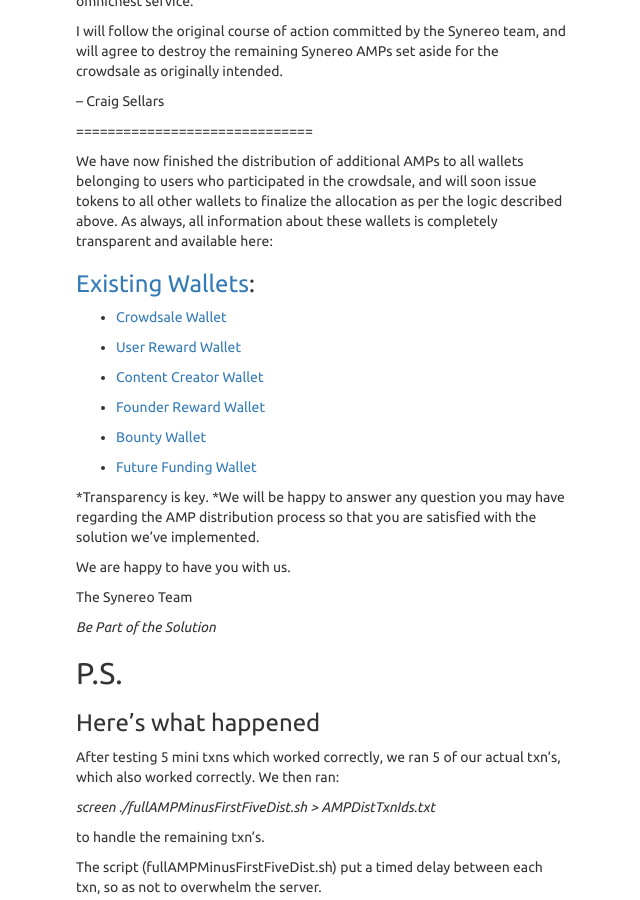
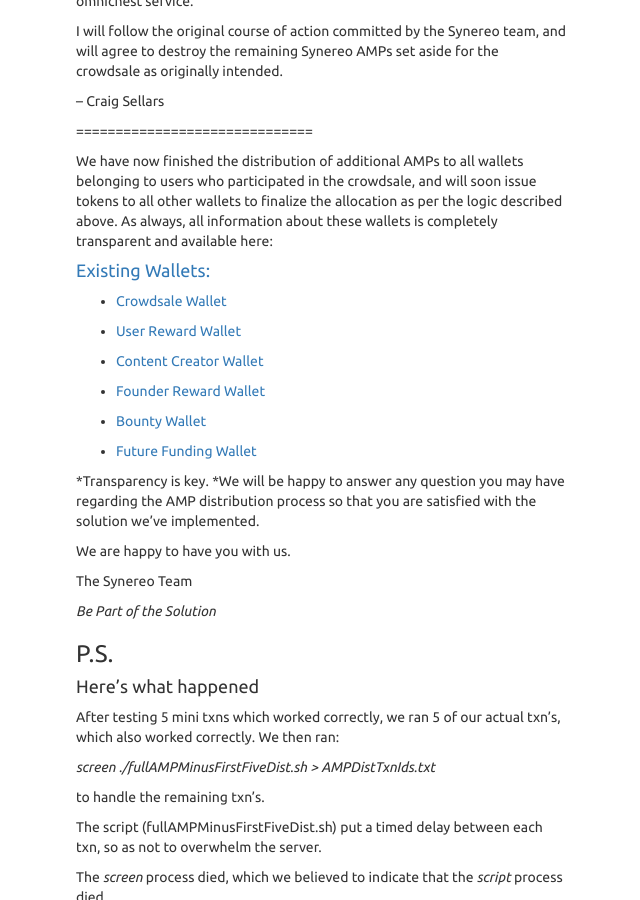
Before and after one commit to synereo/blog.synereo.com, a Jekyll site: the page built from _posts/2015-05-10-amp-distribution-complete.markdown, in a window 1280 px wide and 900 px high, scrolled down 1666 px. Shown: the whole window, without its empty margins (319-959 px from the left). Built offline with Jekyll 4.4.1, drawn with Linux system fonts in a browser that asks for light colours; nearby versions of some CDN libraries; a script that is not in the unit is left out.

Commit message:
Update 2015-05-10-amp-distribution-complete.markdown
Fixed URL and Bold Formatting

```diff
--- a/_posts/2015-05-10-amp-distribution-complete.markdown
+++ b/_posts/2015-05-10-amp-distribution-complete.markdown
@@ -71,7 +71,7 @@
 
 We have now finished the distribution of additional AMPs to all wallets belonging to users who participated in the crowdsale, and will soon issue tokens to all other wallets to finalize the allocation as per the logic described above. As always, all information about these wallets is completely transparent and available here:
 
-### [Existing W](http://omnichest.info/lookupsp.aspx?sp=39)[allets](http://omnichest.info/lookupsp.aspx?sp=39):
+#### [Existing Wallets:](http://omnichest.info/lookupsp.aspx?sp=39)
 
 * [Crowdsale Wallet](http://omnichest.info/lookupadd.aspx?address=3Q7T1ES6atTpeSid3w17HS3eEsHbhQC9jf)
 
@@ -93,9 +93,9 @@
 
 *Be Part of the Solution*<br>
 
-##P.S.
+###P.S.
 
-###Here's what happened
+####Here's what happened
 
 After testing 5 mini txns which worked correctly, we ran 5 of our actual txn's, which also worked correctly. We then ran:
 
@@ -119,7 +119,7 @@
 
 We launched the first of the smaller batches and noticed we were beginning to get insufficient funds errors, that's when we discovered the double payouts, and stopped the whole process to figure out what was going on.
 
-###Here's our analysis
+####Here's our analysis
 
 Since we never ran the second of the smaller batches, but we confirmed txn's in the blockchain addresses in the second of the smaller batches, what must have happened is the script process kept running even though the screen process died.
 
@@ -129,7 +129,7 @@
 
 So, when we restarted we restarted from where we believed it had failed, those txn's were already in flight.
 
-###Here's what we did in response
+####Here's what we did in response
 
 We have run two independent calculations to make sure we know exactly who was double paid - because we needn't pay them any more AMPs at all.
 
```
